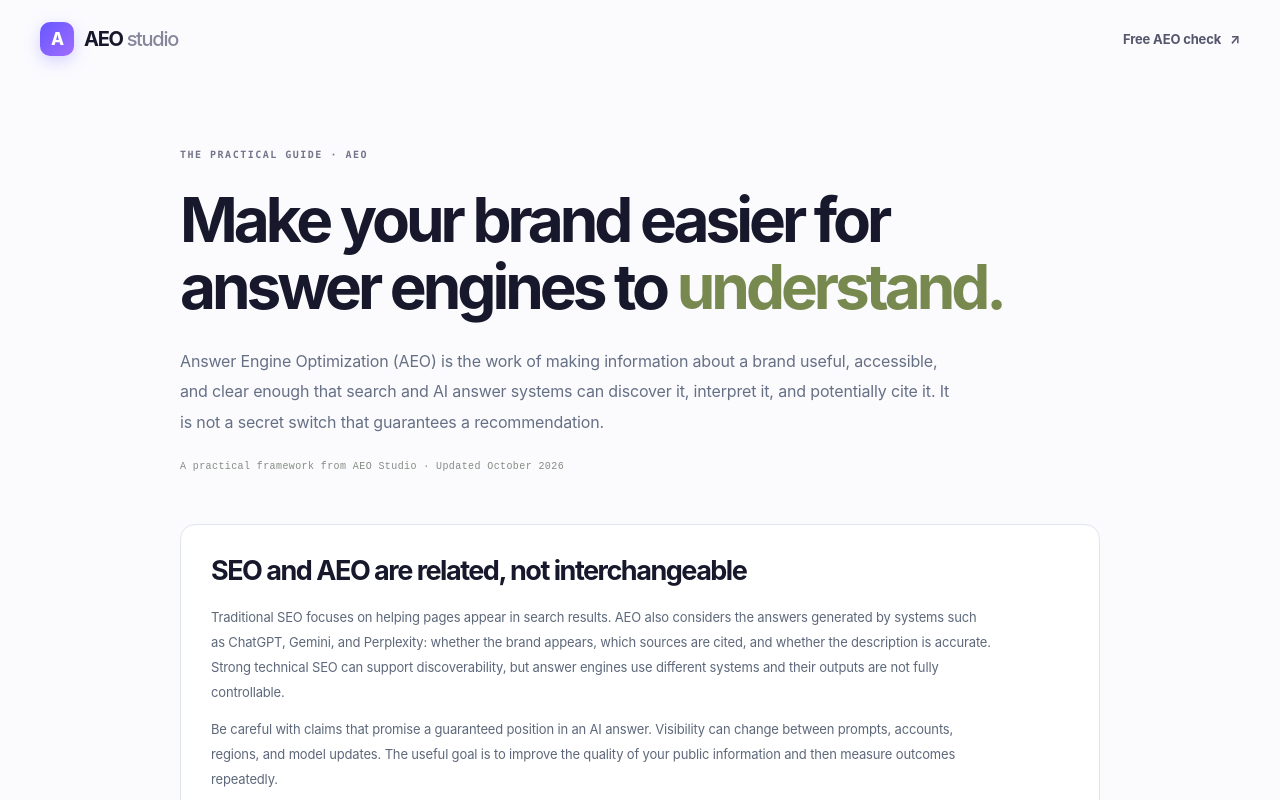
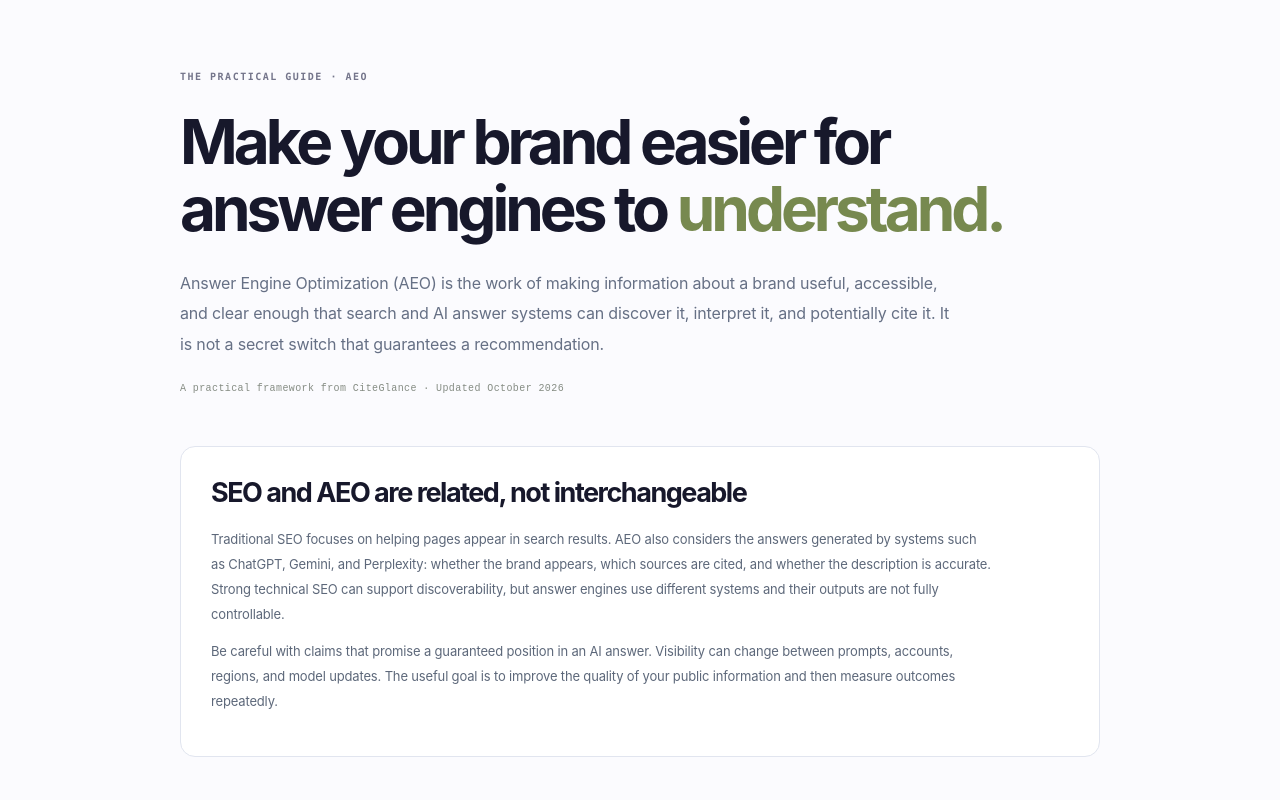
Before and after one commit to altairyash/chatgpt_playground, a Next.js app: page /aeo-guide in a window 1280 px wide. Shown: the top 800 px of the page. Built offline with nearby package versions, Linux system fonts and the light colour scheme.

Commit message:
Unify AEO guide branding and site shell

```diff
--- a/app/aeo-guide/page.tsx
+++ b/app/aeo-guide/page.tsx
@@ -2,7 +2,7 @@ import type { Metadata } from "next";
 import Link from "next/link";
 
 export const metadata: Metadata = {
-  title: "AEO: A Practical Guide to AI Search Readiness | AEO Studio",
+  title: "AEO: A Practical Guide to AI Search Readiness | CiteGlance",
   description: "Learn what answer engine optimization can and cannot do, which technical signals to check, and how to measure whether AI search visibility is improving.",
   alternates: { canonical: "/aeo-guide" },
   openGraph: {
@@ -23,16 +23,12 @@ const checklist = [
 
 export default function AeoGuidePage() {
   return (
-    <main>
-      <nav className="nav shell">
-        <Link className="brand" href="/" aria-label="AEO Studio home"><span className="brand-mark">A</span><span>AEO<span className="brand-light"> studio</span></span></Link>
-        <Link className="nav-link" href="/#free-check">Free AEO check <span aria-hidden="true">↗</span></Link>
-      </nav>
-      <article className="shell guide-article">
+    <main className="cg4-inner cg4-article-page cg4-guide-page">
+<article className="shell guide-article">
         <div className="eyebrow">THE PRACTICAL GUIDE · AEO</div>
         <h1>Make your brand easier for answer engines to <em>understand.</em></h1>
         <p className="guide-lede">Answer Engine Optimization (AEO) is the work of making information about a brand useful, accessible, and clear enough that search and AI answer systems can discover it, interpret it, and potentially cite it. It is not a secret switch that guarantees a recommendation.</p>
-        <p className="guide-updated">A practical framework from AEO Studio · Updated October 2026</p>
+        <p className="guide-updated">A practical framework from CiteGlance · Updated October 2026</p>
 
         <section className="guide-section">
           <h2>SEO and AEO are related, not interchangeable</h2>
@@ -65,7 +61,6 @@ export default function AeoGuidePage() {
           <Link className="button button-primary" href="/#free-check">Run the free AEO check <span aria-hidden="true">↗</span></Link>
         </section>
       </article>
-      <footer className="footer"><div className="shell footer-inner"><Link className="brand" href="/"><span className="brand-mark">A</span><span>AEO<span className="brand-light"> studio</span></span></Link><span>Useful evidence. Practical improvements. No ranking guarantees.</span><span>© {new Date().getFullYear()} AEO Studio</span></div></footer>
-    </main>
+</main>
   );
 }
```
